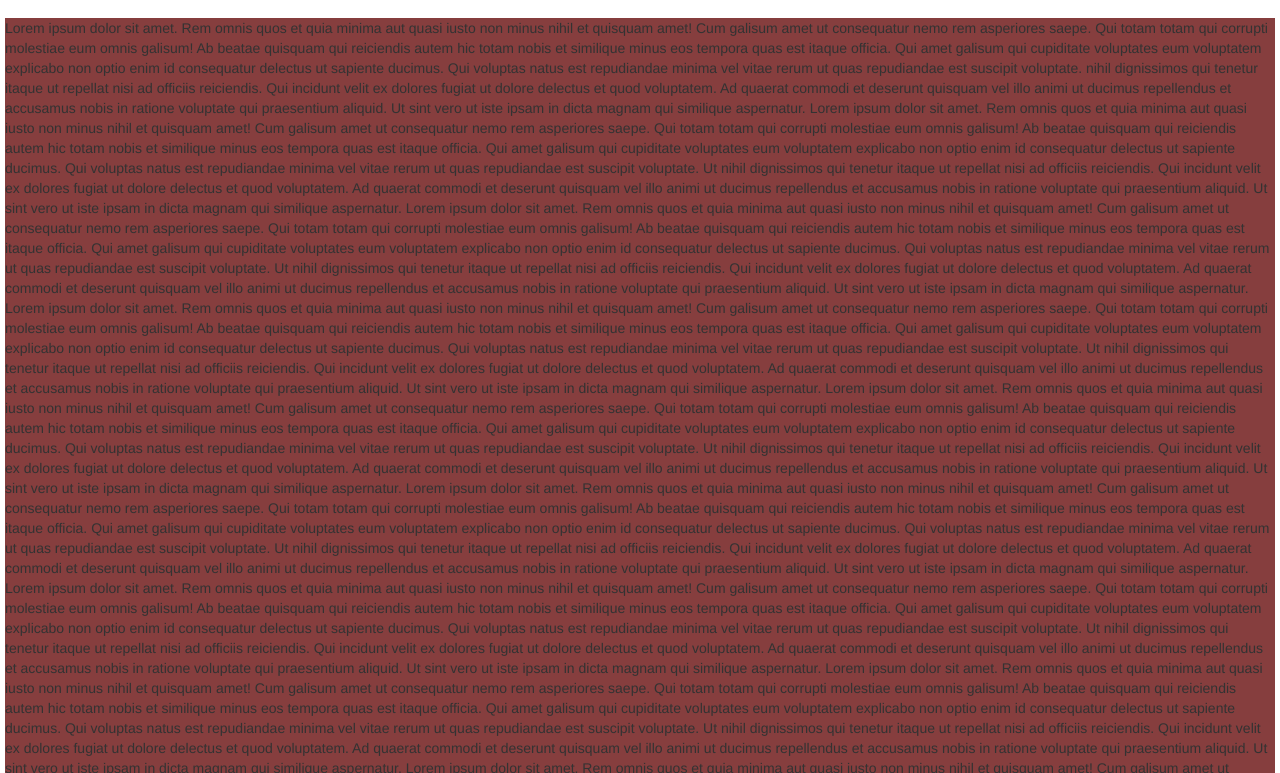
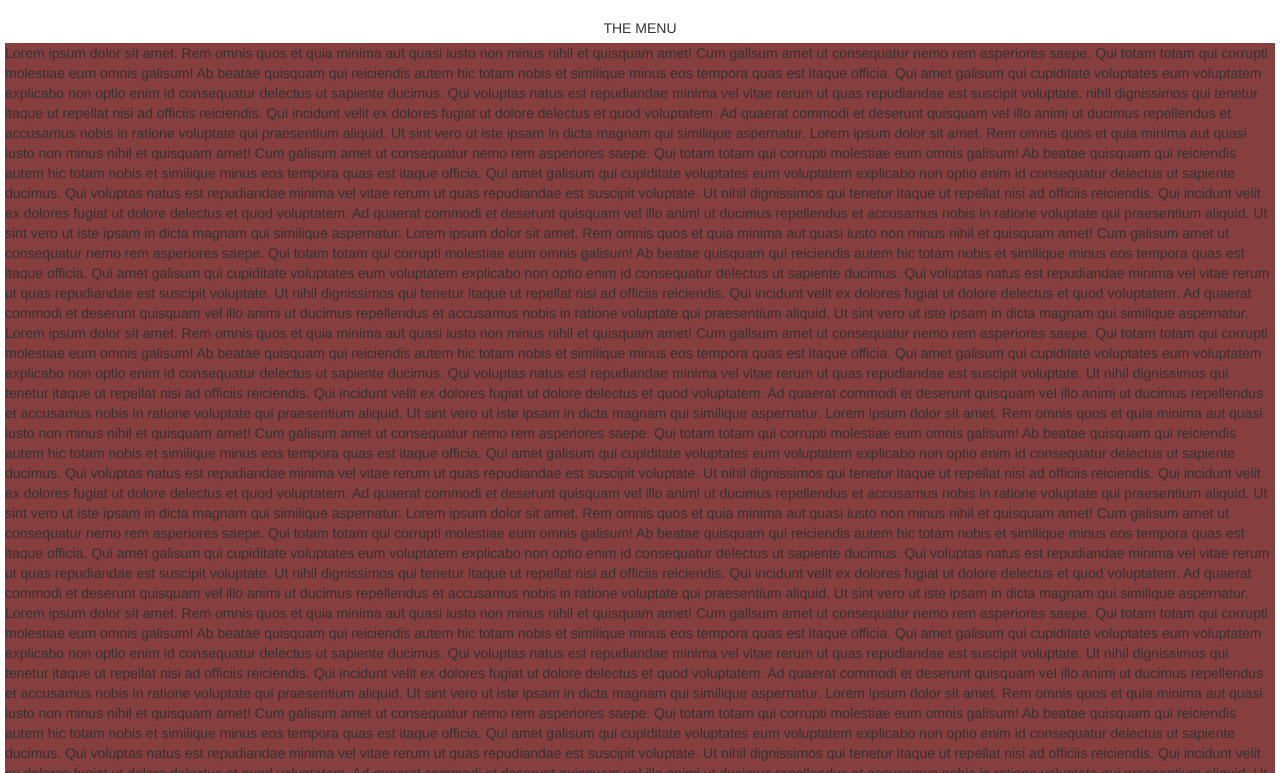
Before and after one commit to mjalvidrez/main, a plain HTML site: page index.html in a window 1280 px wide. Shown: the part 74-847 px from the top of the page. Drawn offline with Linux system fonts and the light colour scheme.

Commit message:
module 3 solution. updated

```diff
--- a/Lecture25/css/styles.css
+++ b/Lecture25/css/styles.css
@@ -1,5 +1,9 @@
 #Food-title {
     font-size: xx-large;
+}
+
+#themenu{
+    text-align: center;
 }
 
 #mytext{
--- a/index.html
+++ b/index.html
@@ -53,6 +53,10 @@
         </div>
       </div>
     </nav>
+
+    <div id="themenu">
+      THE MENU
+    </div>
     <div id="mytext">
       Lorem ipsum dolor sit amet. Rem omnis quos et quia minima aut quasi iusto non minus nihil et quisquam amet! Cum galisum amet ut consequatur nemo rem asperiores saepe. Qui totam totam qui corrupti molestiae eum omnis galisum! Ab beatae quisquam qui reiciendis autem hic totam nobis et similique minus eos tempora quas est itaque officia.
       Qui amet galisum qui cupiditate voluptates eum voluptatem explicabo non optio enim id consequatur delectus ut sapiente ducimus. Qui voluptas natus est repudiandae minima vel vitae rerum ut quas repudiandae est suscipit voluptate.
```
